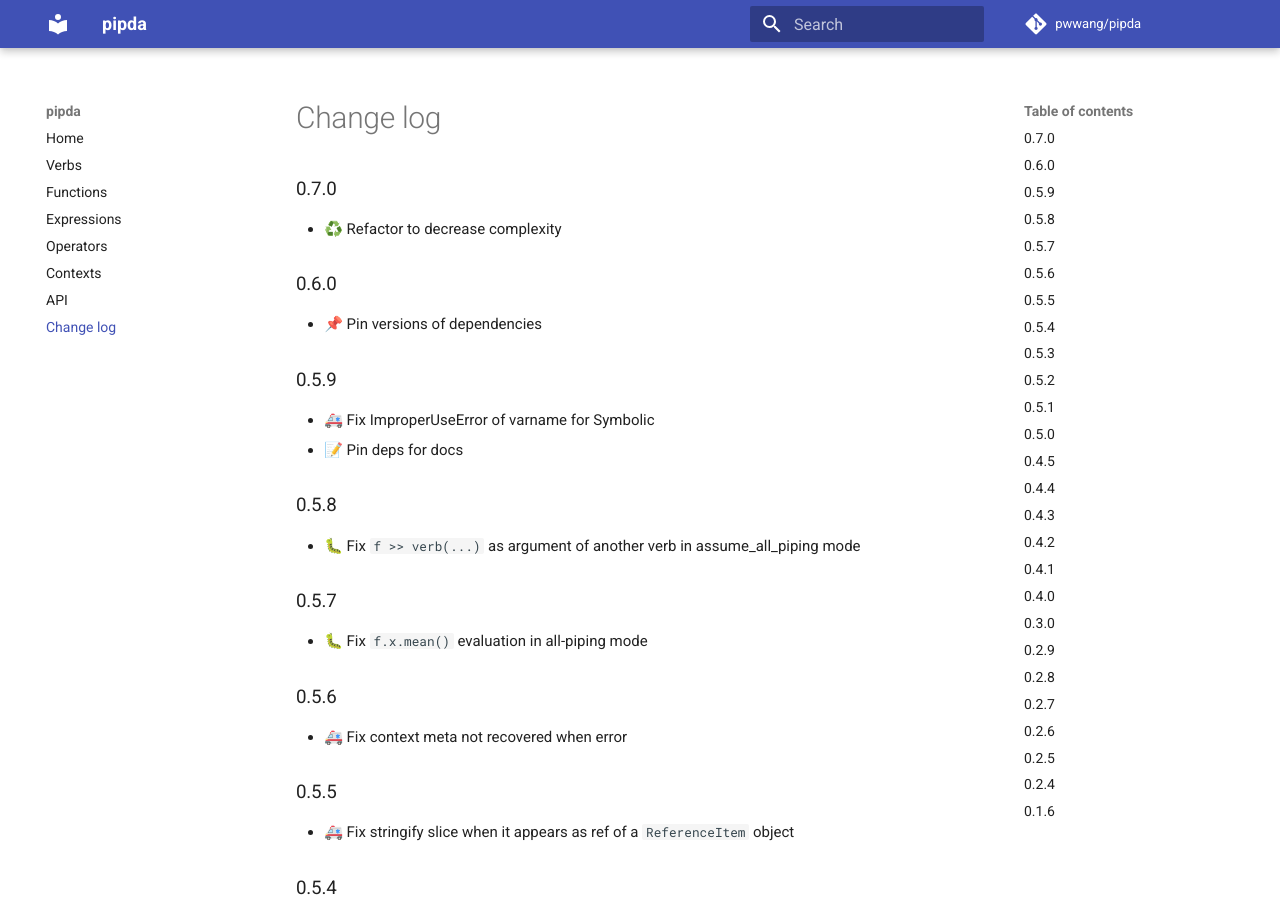
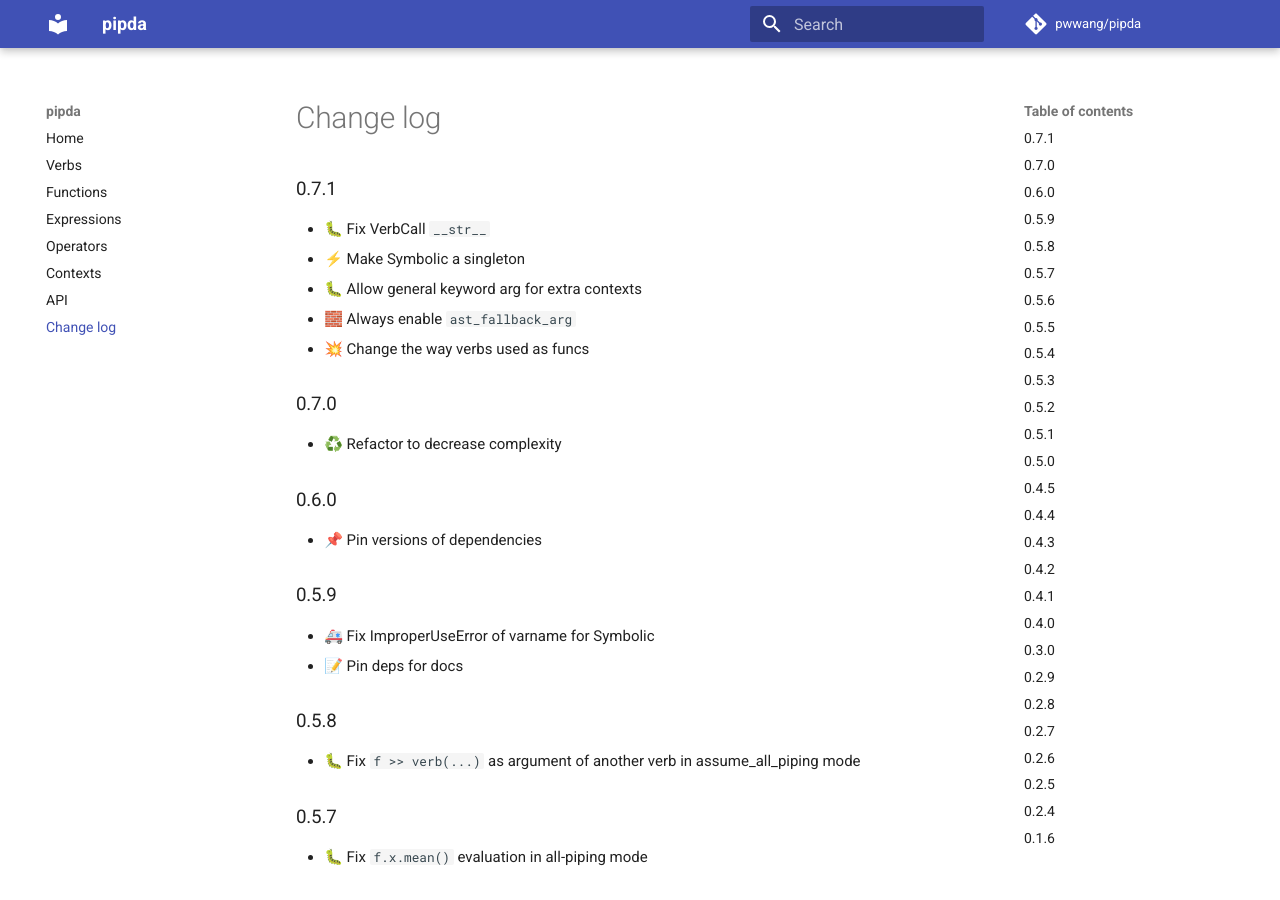
Before and after one commit to pwwang/pipda, an MkDocs documentation site: the page built from docs/CHANGELOG.md, in a window 1280 px wide and 900 px high. Built offline with MkDocs 1.6.1 and Material for MkDocs 9.7.7, drawn with Linux system fonts in a browser that asks for light colours; comment, search, counter and statistics services are not loaded.

Commit message:
🔖 0.7.1

```diff
--- a/docs/CHANGELOG.md
+++ b/docs/CHANGELOG.md
@@ -1,3 +1,11 @@
+## 0.7.1
+
+- 🐛 Fix VerbCall `__str__`
+- ⚡️ Make Symbolic a singleton
+- 🐛 Allow general keyword arg for extra contexts
+- 🧱 Always enable `ast_fallback_arg`
+- 💥 Change the way verbs used as funcs
+
 ## 0.7.0
 
 - ♻️ Refactor to decrease complexity
--- a/pipda/__init__.py
+++ b/pipda/__init__.py
@@ -7,4 +7,4 @@
 from .utils import evaluate_expr
 from .verb import Verb, VerbCall, register_verb, register_piping
 
-__version__ = "0.7.0"
+__version__ = "0.7.1"
--- a/pyproject.toml
+++ b/pyproject.toml
@@ -1,6 +1,6 @@
 [tool.poetry]
 name = "pipda"
-version = "0.7.0"
+version = "0.7.1"
 readme = "README.md"
 description = "A framework for data piping in python"
 authors = ["pwwang <pwwang@pwwang.com>"]
```
